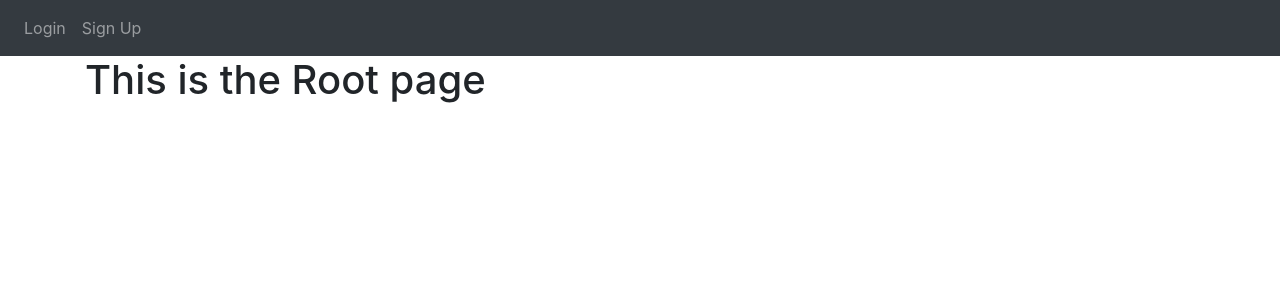
After one commit to smjp7711/capstone-sra, a Flask app: page /root in a window 1280 px wide. The commit adds this page. Shown: the top 300 px of the page. Run offline with Flask 2, Linux system fonts and the light colour scheme; some libraries are stand-ins or nearby versions.

Commit message:
adding /views
adding a root,admin and caller page base

```diff
--- a/website/auth.py
+++ b/website/auth.py
@@ -33,6 +33,18 @@ def logout():
     logout_user()
     return redirect(url_for('auth.login'))
 
+@auth.route('/admin', methods=['GET', 'POST'])
+def admin():
+    return render_template("admin.html", user=current_user)
+
+@auth.route('/caller', methods=['GET', 'POST'])
+def caller():
+    return render_template("caller.html", user=current_user)
+
+@auth.route('/root', methods=['GET', 'POST'])
+def root():
+    return render_template("root.html", user=current_user)
+
 @auth.route('/sign-up', methods=['GET', 'POST'])
 def sign_up():
     if request.method == 'POST':
--- /dev/null
+++ b/website/templates/admin.html
@@ -0,0 +1,5 @@
+{% extends "base.html"%} {%block title %}Admin{% endblock %} {% block content %}
+
+<h1>This is the ADMIN page</h1>
+
+{% endblock %}
--- a/website/templates/base.html
+++ b/website/templates/base.html
@@ -32,6 +32,9 @@
           {% if user.is_authenticated %}
           <a class="nav-item nav-link" id="home" href="/">Home</a>
           <a class="nav-item nav-link" id="logout" href="/logout">Logout</a>
+          <a class="nav-item nav-link" id="admin"  href="/admin">Admin</a>
+          <a class="nav-item nav-link" id="root"  href="/root">Root</a>
+          <a class="nav-item nav-link" id="caller"  href="/caller">Caller</a>
           {% else %}
           <a class="nav-item nav-link" id="login" href="/login">Login</a>
           <a class="nav-item nav-link" id="signUp" href="/sign-up">Sign Up</a>
--- /dev/null
+++ b/website/templates/caller.html
@@ -0,0 +1,5 @@
+{% extends "base.html"%} {%block title %}Caller{% endblock %} {% block content %}
+
+<h1>This is the CALLER page</h1>
+
+{% endblock %}
--- /dev/null
+++ b/website/templates/root.html
@@ -0,0 +1,5 @@
+{% extends "base.html"%} {%block title %}Root{% endblock %} {% block content %}
+
+<h1>This is the Root page</h1>
+
+{% endblock %}
```
